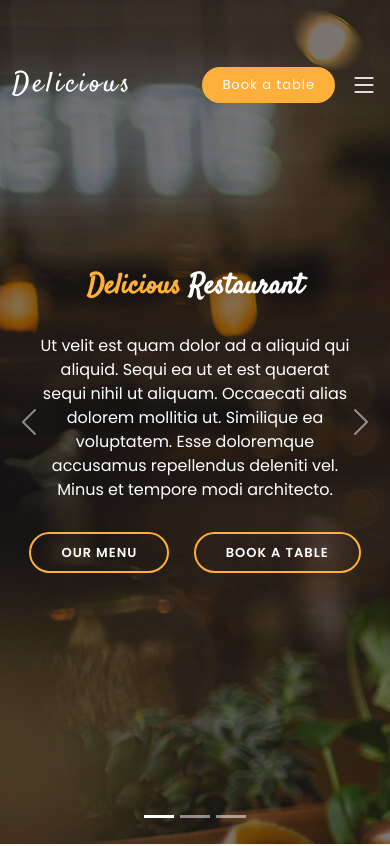
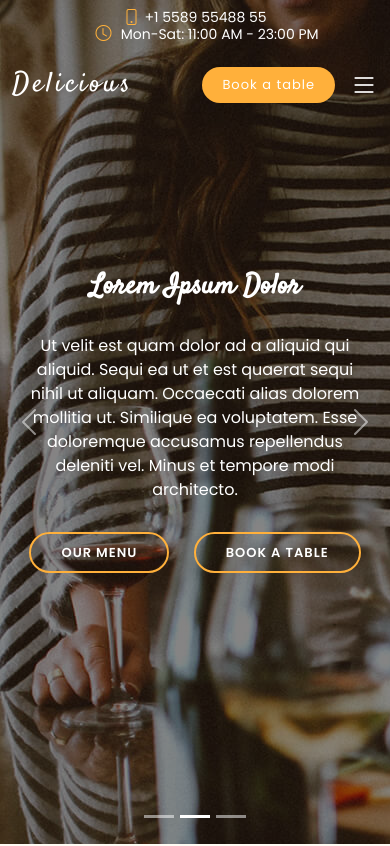
Before and after one commit to NoumanFatta/portfolio2.github.io, a plain HTML site: page index.html in a window 390 px wide. Shown: the top 846 px of the page. Drawn offline with nearby package versions, Linux system fonts and the light colour scheme.

Commit message:
Update style.css

```diff
--- a/css/style.css
+++ b/css/style.css
@@ -18,8 +18,21 @@ a:hover {
     text-decoration: none;
 }
 
+@media (max-width:469px) {
+    #top {
+        flex-direction: column;
+    }
+    #topbar i span{
+        font-size: 14px;
+    }
+}
+@media(max-width:289px){
+    #topbar i span{
+        font-size: 13px;
+    }
+}
 #topbar {
-    z-index: 1;
+    z-index: 50;
     height: 50px;
     justify-content: center;
     transition: all 0.5s;
@@ -272,7 +285,7 @@ a:hover {
 }
 
 #hero p {
-    width: 80%;
+    width: 90%;
     animation-delay: 0.4s;
     margin: 0 auto 30px auto;
 }
```
